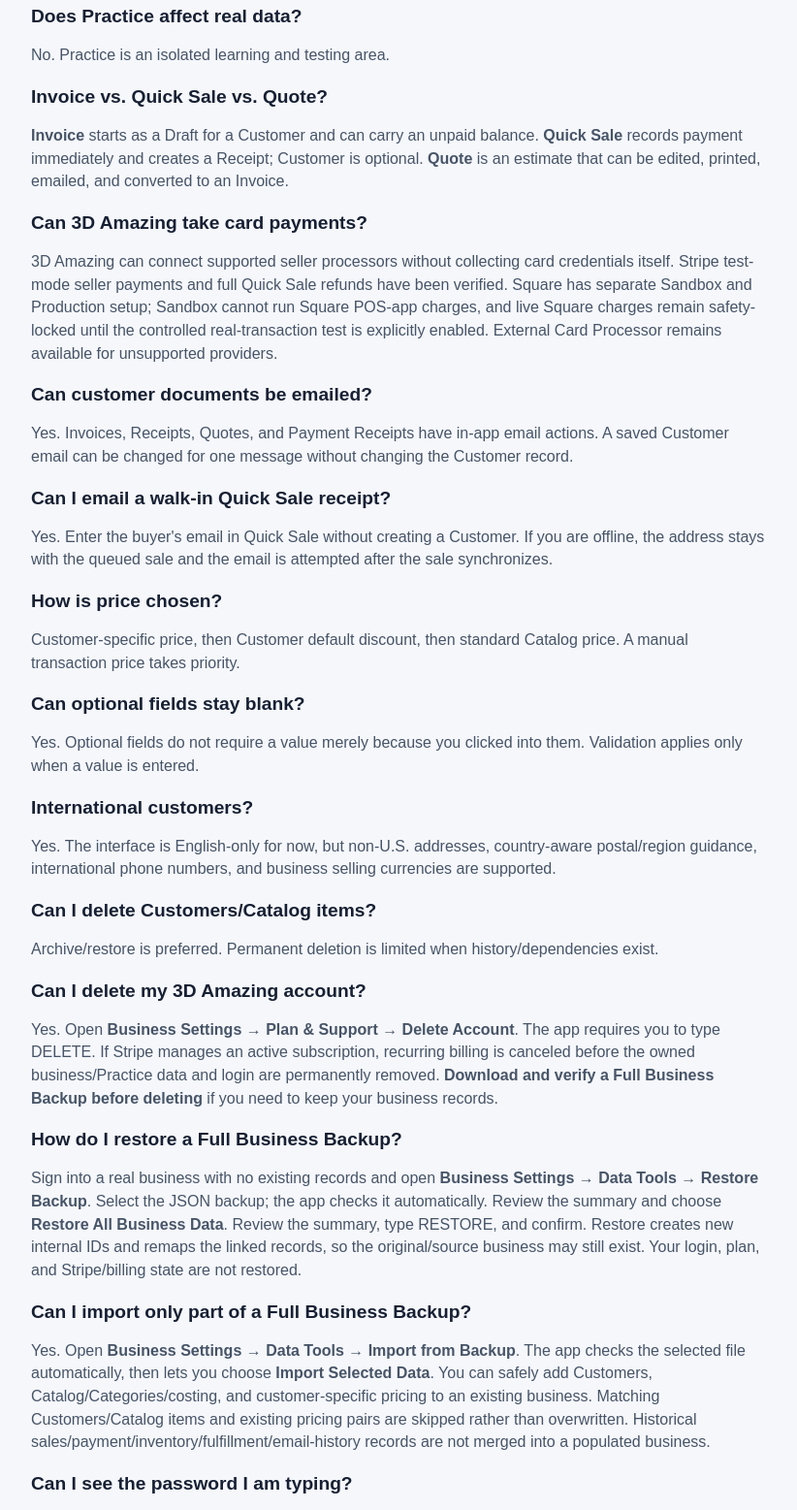
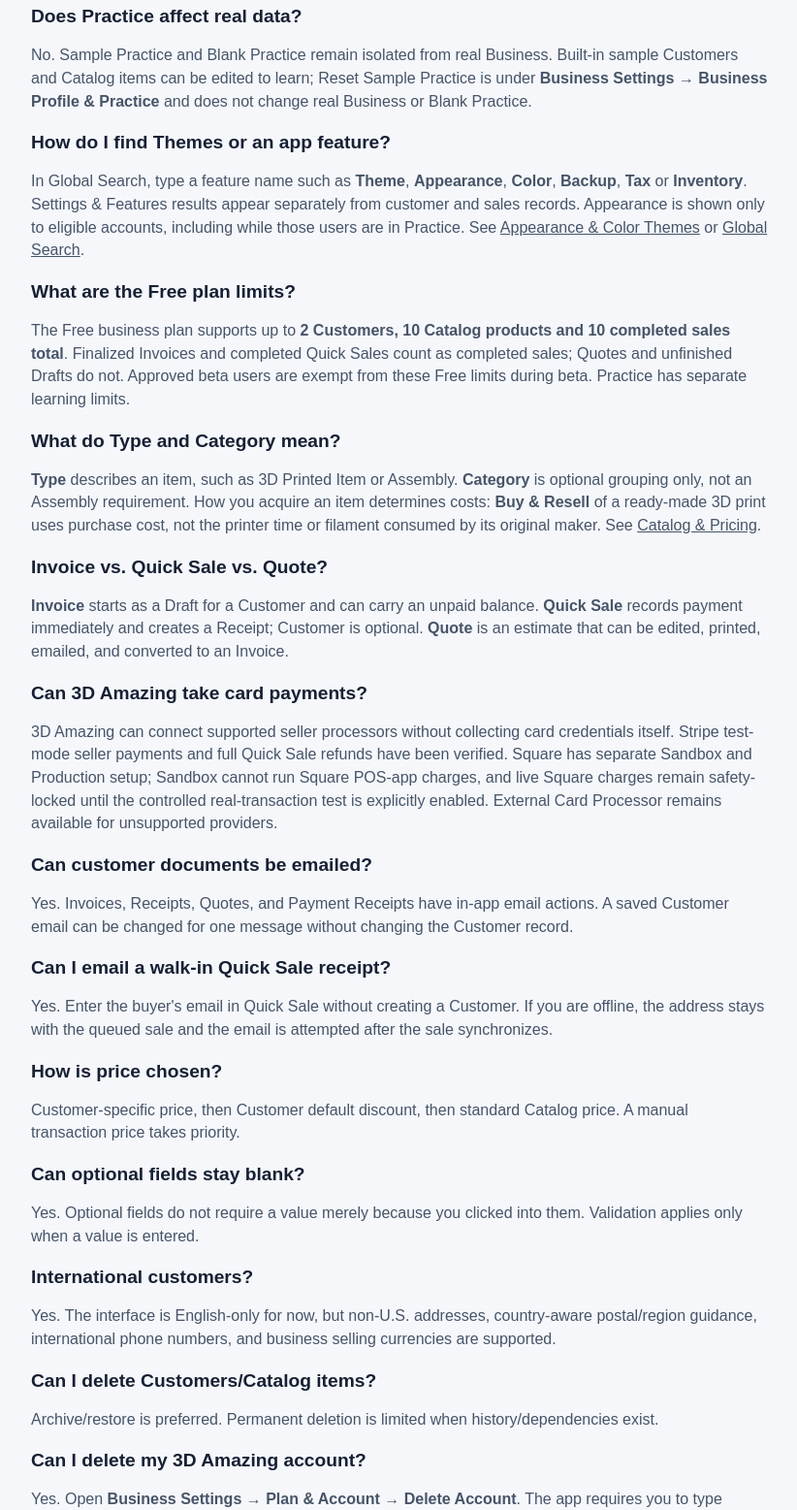
Before and after one commit to 3DPrintRJ/3d-amazing-help, a plain HTML site: page faq.html in a window 1280 px wide. Shown: the part 600-2157 px from the top of the page at 97% size, without its empty margins (228-1050 px from the left). Drawn offline with Linux system fonts and the light colour scheme.

Commit message:
Correct FAQ for Free limits, Type/Category, Search, Appearance and Full Restore

```diff
--- a/faq.html
+++ b/faq.html
@@ -2,9 +2,12 @@
 <html lang="en"><head><meta charset="utf-8"><meta name="viewport" content="width=device-width,initial-scale=1">
 <title>Frequently Asked Questions | 3D Amazing Help Center</title><link rel="stylesheet" href="styles.css?v=20261028-help-compact"></head>
 <body><header class="topbar"><a class="brand" href="index.html">3D Amazing <span>Help Center</span></a><nav><a href="https://3damazing.com">3damazing.com</a><a class="roadmap-nav" href="roadmap/">Roadmap</a><a class="app-return" href="https://app.3damazing.com">← Return to App</a></nav></header>
-<main><article class="article"><a class="back" href="index.html">← Help Center</a><h1>Frequently Asked Questions</h1><p>Quick answers about the current 3D Amazing Sales Manager beta.</p><p class="article-meta">Current beta documentation · Updated October 11, 2026</p>
+<main><article class="article"><a class="back" href="index.html">← Help Center</a><h1>Frequently Asked Questions</h1><p>Quick answers about the current 3D Amazing Sales Manager beta.</p><p class="article-meta">Current beta documentation · Updated November 16, 2026</p>
 <h2>Can anyone sign up during the beta?</h2><p>Signup is limited rather than fully open. When a public beta group is open, the signup page shows the remaining openings and allows a new Free beta account to be created after security verification. When the group is paused or full, new public signup is closed. Invitation-created beta accounts continue to work normally.</p><h2>What password rules apply?</h2><p>When choosing or replacing your password, use at least 12 characters with an uppercase letter, lowercase letter, number, and symbol. 3D Amazing also checks user-chosen passwords against known breached-password data without sending the full password to that service.</p><h2>Where is business data stored?</h2><p>Supabase is the app backend/database. The public website and Help Center do not store the live business.</p>
-<h2>Does Practice affect real data?</h2><p>No. Practice is an isolated learning and testing area.</p>
+<h2>Does Practice affect real data?</h2><p>No. Sample Practice and Blank Practice remain isolated from real Business. Built-in sample Customers and Catalog items can be edited to learn; Reset Sample Practice is under <strong>Business Settings → Business Profile &amp; Practice</strong> and does not change real Business or Blank Practice.</p>
+<h2>How do I find Themes or an app feature?</h2><p>In Global Search, type a feature name such as <strong>Theme</strong>, <strong>Appearance</strong>, <strong>Color</strong>, <strong>Backup</strong>, <strong>Tax</strong> or <strong>Inventory</strong>. Settings &amp; Features results appear separately from customer and sales records. Appearance is shown only to eligible accounts, including while those users are in Practice. See <a href="appearance.html">Appearance &amp; Color Themes</a> or <a href="search.html">Global Search</a>.</p>
+<h2>What are the Free plan limits?</h2><p>The Free business plan supports up to <strong>2 Customers, 10 Catalog products and 10 completed sales total</strong>. Finalized Invoices and completed Quick Sales count as completed sales; Quotes and unfinished Drafts do not. Approved beta users are exempt from these Free limits during beta. Practice has separate learning limits.</p>
+<h2>What do Type and Category mean?</h2><p><strong>Type</strong> describes an item, such as 3D Printed Item or Assembly. <strong>Category</strong> is optional grouping only, not an Assembly requirement. How you acquire an item determines costs: <strong>Buy &amp; Resell</strong> of a ready-made 3D print uses purchase cost, not the printer time or filament consumed by its original maker. See <a href="products.html">Catalog &amp; Pricing</a>.</p>
 <h2>Invoice vs. Quick Sale vs. Quote?</h2><p><strong>Invoice</strong> starts as a Draft for a Customer and can carry an unpaid balance. <strong>Quick Sale</strong> records payment immediately and creates a Receipt; Customer is optional. <strong>Quote</strong> is an estimate that can be edited, printed, emailed, and converted to an Invoice.</p>
 <h2>Can 3D Amazing take card payments?</h2><p>3D Amazing can connect supported seller processors without collecting card credentials itself. Stripe test-mode seller payments and full Quick Sale refunds have been verified. Square has separate Sandbox and Production setup; Sandbox cannot run Square POS-app charges, and live Square charges remain safety-locked until the controlled real-transaction test is explicitly enabled. External Card Processor remains available for unsupported providers.</p>
 <h2>Can customer documents be emailed?</h2><p>Yes. Invoices, Receipts, Quotes, and Payment Receipts have in-app email actions. A saved Customer email can be changed for one message without changing the Customer record.</p>
@@ -13,8 +16,8 @@
 <h2>Can optional fields stay blank?</h2><p>Yes. Optional fields do not require a value merely because you clicked into them. Validation applies only when a value is entered.</p>
 <h2>International customers?</h2><p>Yes. The interface is English-only for now, but non-U.S. addresses, country-aware postal/region guidance, international phone numbers, and business selling currencies are supported.</p>
 <h2>Can I delete Customers/Catalog items?</h2><p>Archive/restore is preferred. Permanent deletion is limited when history/dependencies exist.</p>
-<h2>Can I delete my 3D Amazing account?</h2><p>Yes. Open <strong>Business Settings → Plan &amp; Support → Delete Account</strong>. The app requires you to type DELETE. If Stripe manages an active subscription, recurring billing is canceled before the owned business/Practice data and login are permanently removed. <strong>Download and verify a Full Business Backup before deleting</strong> if you need to keep your business records.</p>
-<h2>How do I restore a Full Business Backup?</h2><p>Sign into a real business with no existing records and open <strong>Business Settings → Data Tools → Restore Backup</strong>. Select the JSON backup; the app checks it automatically. Review the summary and choose <strong>Restore All Business Data</strong>. Review the summary, type RESTORE, and confirm. Restore creates new internal IDs and remaps the linked records, so the original/source business may still exist. Your login, plan, and Stripe/billing state are not restored.</p>
+<h2>Can I delete my 3D Amazing account?</h2><p>Yes. Open <strong>Business Settings → Plan &amp; Account → Delete Account</strong>. The app requires you to type DELETE. If Stripe manages an active subscription, recurring billing is canceled before the owned business/Practice data and login are permanently removed. <strong>Download and verify a Full Business Backup before deleting</strong> if you need to keep your business records.</p>
+<h2>How do I restore a Full Business Backup?</h2><p>Sign into the real Business you intend to restore, then open <strong>Business Settings → Data Tools / Backups → Restore Workspace</strong>. <strong>Full Restore replaces that Business's existing records</strong> after verification and a destructive confirmation; it does not require an empty business. Select the JSON backup; the app checks it automatically. Review the summary and choose <strong>Restore All Business Data</strong>. Review the summary, type RESTORE, and confirm. Restore creates new internal IDs and remaps the linked records, so the original/source business may still exist. Your login, plan, and Stripe/billing state are not restored.</p>
 <h2>Can I import only part of a Full Business Backup?</h2><p>Yes. Open <strong>Business Settings → Data Tools → Import from Backup</strong>. The app checks the selected file automatically, then lets you choose <strong>Import Selected Data</strong>. You can safely add Customers, Catalog/Categories/costing, and customer-specific pricing to an existing business. Matching Customers/Catalog items and existing pricing pairs are skipped rather than overwritten. Historical sales/payment/inventory/fulfillment/email-history records are not merged into a populated business.</p>
 <h2>Can I see the password I am typing?</h2><p>Yes. Password fields on Sign Up, Sign In, and Set/Reset Password provide their own Show/Hide control. Passwords remain hidden by default.</p>
 <h2>Partial payments?</h2><p>Yes. Payments can be less than the full Invoice balance.</p>
```
